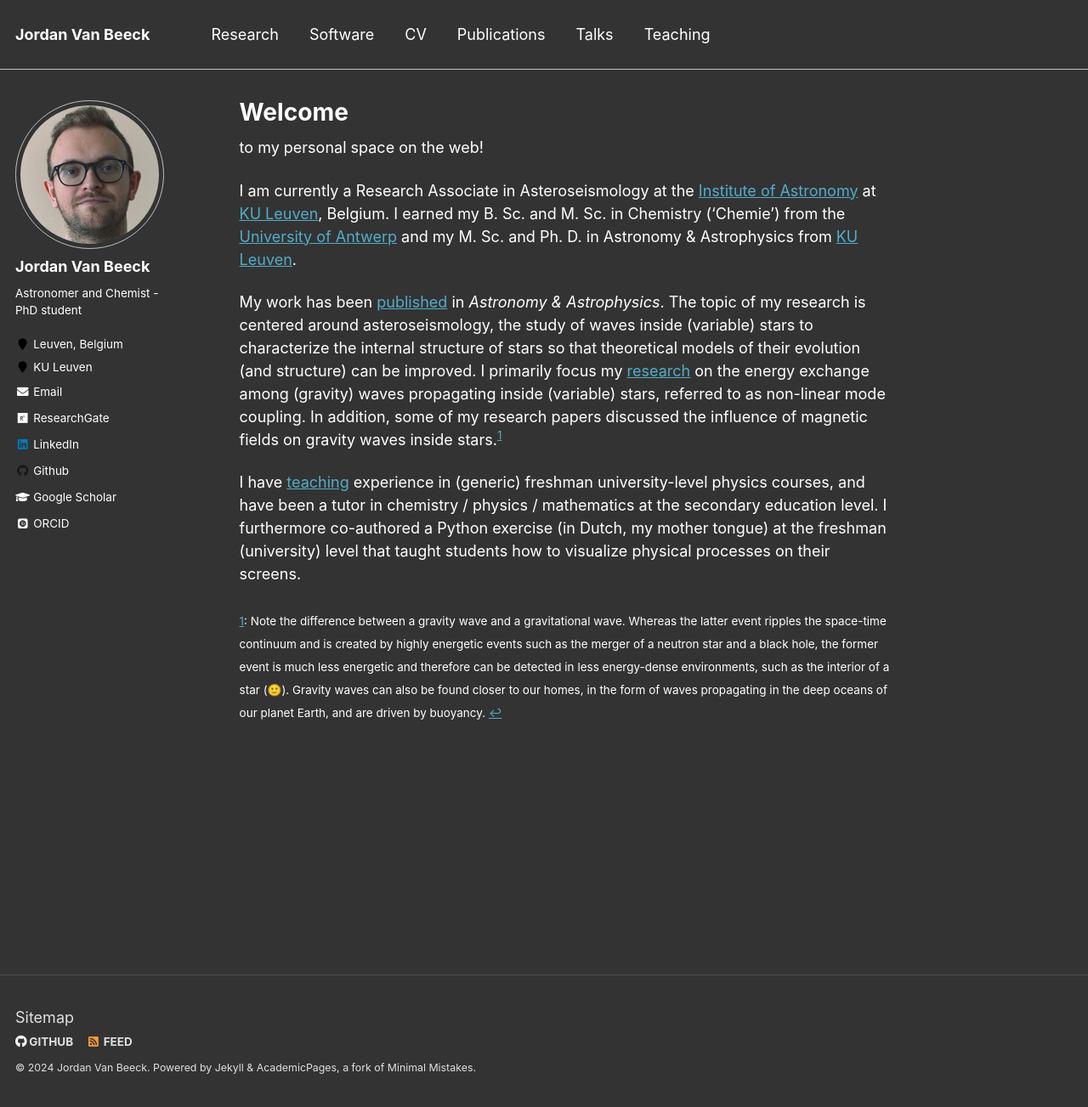
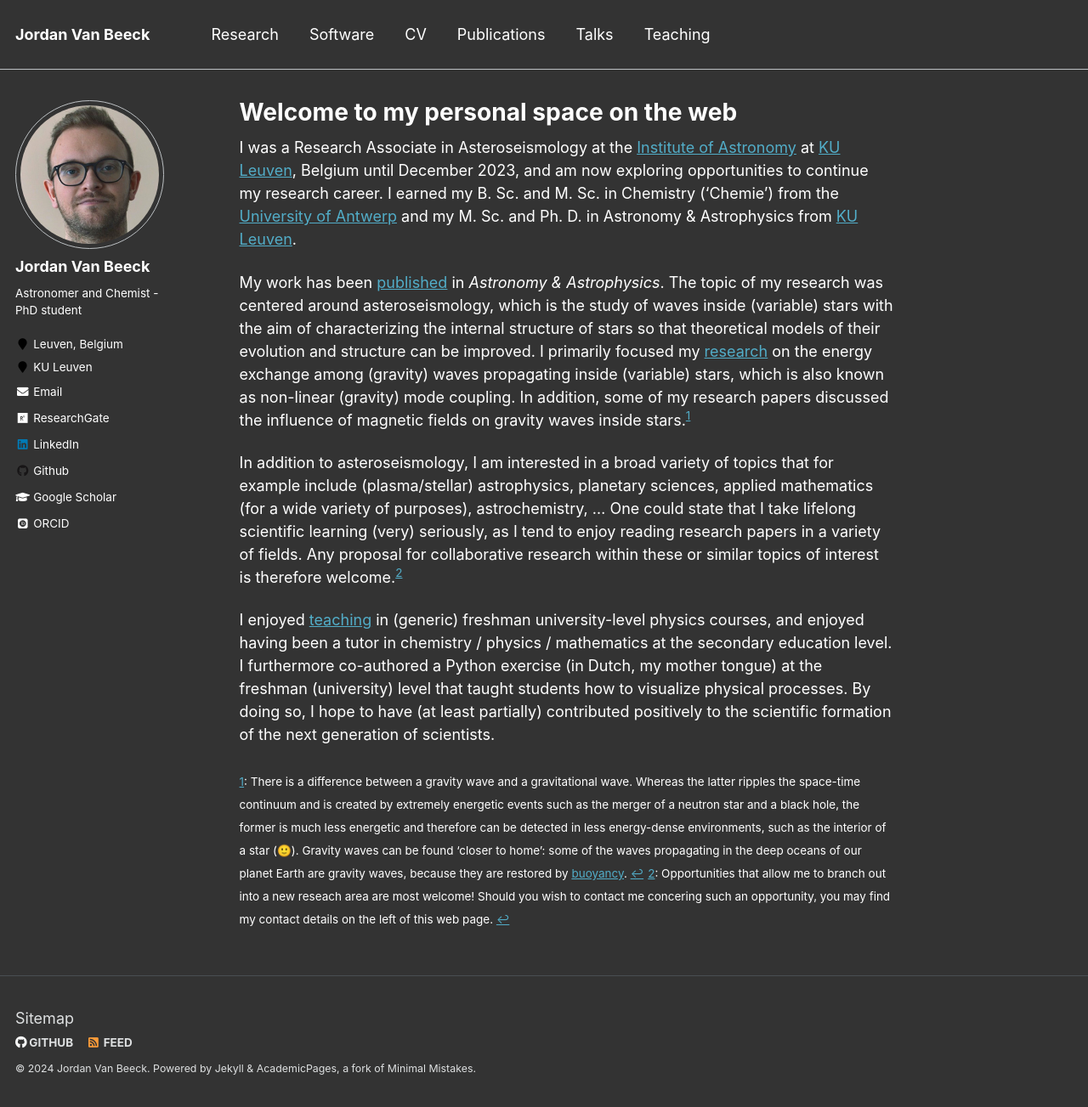
Before and after one commit to JVB11/jvb11.github.io, a Jekyll site: the page built from _pages/about.md, in a window 1280 px wide and 1303 px high. Shown: the whole window at 85% size. Built offline with Jekyll 4.4.1, drawn with Linux system fonts in a browser that asks for light colours; emoji names are drawn with the system emoji font; some web fonts are replaced.

Commit message:
Update about.md

```diff
--- a/_pages/about.md
+++ b/_pages/about.md
@@ -1,6 +1,6 @@
 ---
 permalink: /
-title: "Welcome"
+title: "Welcome to my personal space on the web"
 excerpt: "About me"
 author_profile: true
 redirect_from:
@@ -8,14 +8,16 @@ redirect_from:
   - /about.html
 ---
 
-to my personal space on the web!
+I was a Research Associate in Asteroseismology at the [Institute of Astronomy](https://fys.kuleuven.be/ster) at [KU Leuven](https://www.kuleuven.be/english/), Belgium until December 2023, and am now exploring opportunities to continue my research career. I earned my B. Sc. and M. Sc. in Chemistry ('Chemie') from the [University of Antwerp](https://www.uantwerpen.be/en/) and my M. Sc. and Ph. D. in Astronomy & Astrophysics from [KU Leuven](https://www.kuleuven.be/english/).
 
-I am currently a Research Associate in Asteroseismology at the [Institute of Astronomy](https://fys.kuleuven.be/ster) at [KU Leuven](https://www.kuleuven.be/english/), Belgium. I earned my B. Sc. and M. Sc. in Chemistry ('Chemie') from the [University of Antwerp](https://www.uantwerpen.be/en/) and my M. Sc. and Ph. D. in Astronomy & Astrophysics from [KU Leuven](https://www.kuleuven.be/english/).
+My work has been [published](https://jvb11.github.io/publications) in *Astronomy & Astrophysics*. The topic of my research was centered around asteroseismology, which is the study of waves inside (variable) stars with the aim of characterizing the internal structure of stars so that theoretical models of their evolution and structure can be improved. I primarily focused my [research](https://jvb11.github.io/research) on the energy exchange among (gravity) waves propagating inside (variable) stars, which is also known as non-linear (gravity) mode coupling. In addition, some of my research papers discussed the influence of magnetic fields on gravity waves inside stars.<sup id="a1">[1](#fn1)</sup>
 
-My work has been [published](https://jvb11.github.io/publications) in *Astronomy & Astrophysics*. The topic of my research is centered around asteroseismology, the study of waves inside (variable) stars to characterize the internal structure of stars so that theoretical models of their evolution (and structure) can be improved. I primarily focus my [research](https://jvb11.github.io/research) on the energy exchange among (gravity) waves propagating inside (variable) stars, referred to as non-linear mode coupling. In addition, some of my research papers discussed the influence of magnetic fields on gravity waves inside stars.<sup id="a1">[1](#fn1)</sup>
+In addition to asteroseismology, I am interested in a broad variety of topics that for example include (plasma/stellar) astrophysics, planetary sciences, applied mathematics (for a wide variety of purposes), astrochemistry, ...
+One could state that I take lifelong scientific learning (very) seriously, as I tend to enjoy reading research papers in a variety of fields.
+Any proposal for collaborative research within these or similar topics of interest is therefore welcome.<sup id="a2">[2](#fn2)</sup>
 
-[comment]: # (I also maintain an active interest in (astro)chemistry and plasma physics and try to keep up with some of the recent advances within these field.)
+I enjoyed [teaching](https://jvb11.github.io/teaching) in (generic) freshman university-level physics courses, and enjoyed having been a tutor in chemistry / physics / mathematics at the secondary education level. I furthermore co-authored a Python exercise (in Dutch, my mother tongue) at the freshman (university) level that taught students how to visualize physical processes.
+By doing so, I hope to have (at least partially) contributed positively to the scientific formation of the next generation of scientists.
 
-I have [teaching](https://jvb11.github.io/teaching) experience in (generic) freshman university-level physics courses, and have been a tutor in chemistry / physics / mathematics at the secondary education level. I furthermore co-authored a Python exercise (in Dutch, my mother tongue) at the freshman (university) level that taught students how to visualize physical processes on their screens.
-
-<sub><a name="fn1">1</a>: Note the difference between a gravity wave and a gravitational wave. Whereas the latter event ripples the space-time continuum and is created by highly energetic events such as the merger of a neutron star and a black hole, the former event is much less energetic and therefore can be detected in less energy-dense environments, such as the interior of a star (:slightly_smiling_face:). Gravity waves can also be found closer to our homes, in the form of waves propagating in the deep oceans of our planet Earth, and are driven by buoyancy. [↩](#a1)</sub>
+<sub><a name="fn1">1</a>: There is a difference between a gravity wave and a gravitational wave. Whereas the latter ripples the space-time continuum and is created by extremely energetic events such as the merger of a neutron star and a black hole, the former is much less energetic and therefore can be detected in less energy-dense environments, such as the interior of a star (:slightly_smiling_face:). Gravity waves can be found 'closer to home': some of the waves propagating in the deep oceans of our planet Earth are gravity waves, because they are restored by [buoyancy](https://en.wikipedia.org/wiki/Buoyancy). [↩](#a1)</sub>
+<sub><a name="fn2">2</a>: Opportunities that allow me to branch out into a new reseach area are most welcome! Should you wish to contact me concering such an opportunity, you may find my contact details on the left of this web page. [↩](#a2)</sub>
```
